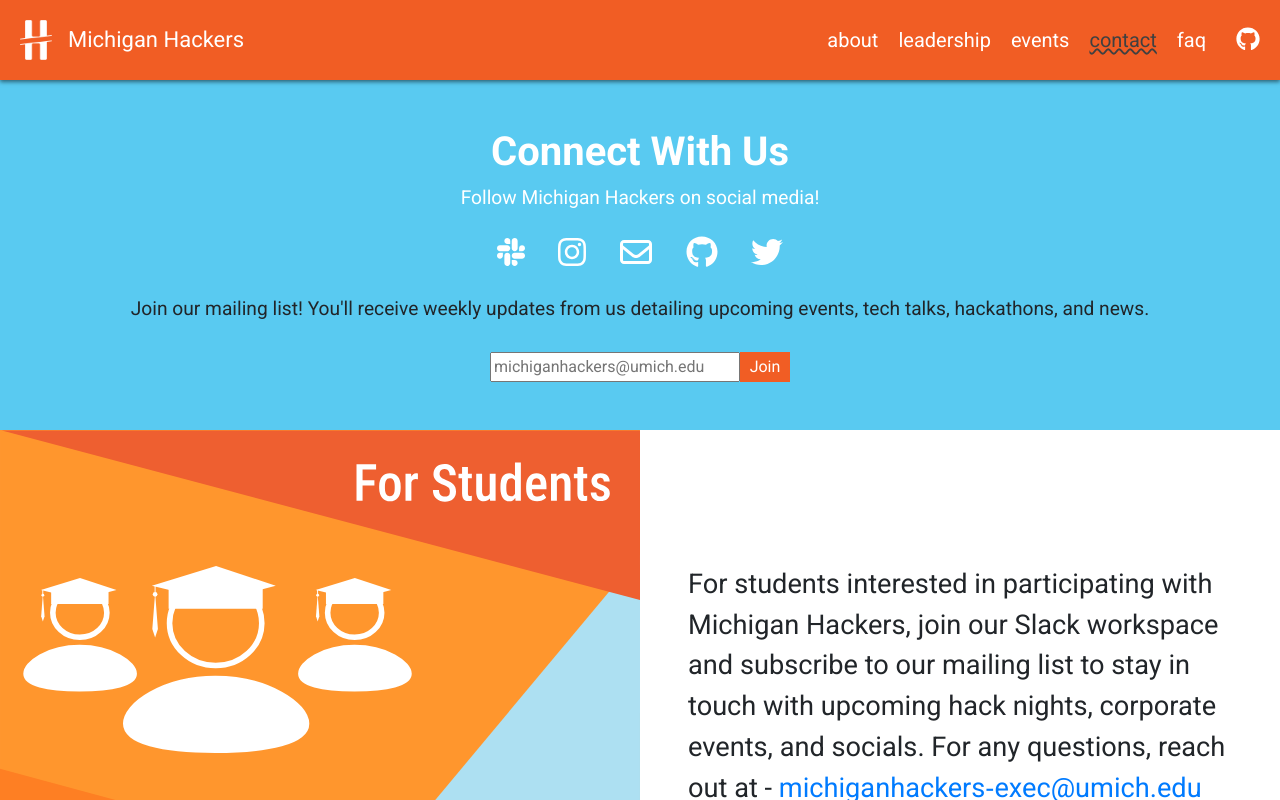
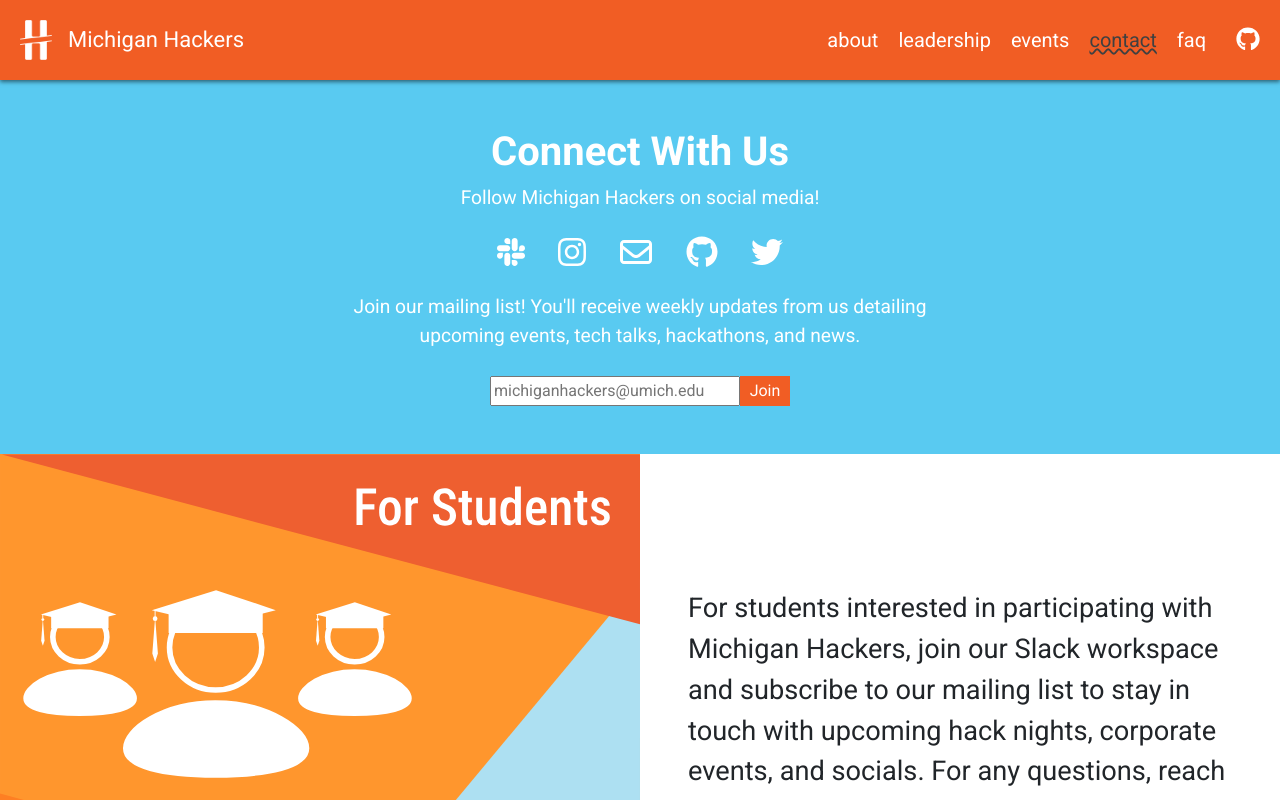
Before and after one commit to michiganhackers/mh-web-new, a React (Create React App) app: page /contact in a window 1280 px wide. Shown: the top 800 px of the page. Built offline with nearby package versions, Linux system fonts and the light colour scheme; no server answers.

Commit message:
refactor mailing list component

```diff
--- a/src/components/About/About.jsx
+++ b/src/components/About/About.jsx
@@ -30,6 +30,11 @@
                 Our primary form of member engagement is through our weekly hack nights where we split into our teams (such as Web, ML, iOS, etc) and work on domain-specific projects.
                 Membership is open to everyone.
             </StaticP>
+            <StaticP>
+                Join our mailing list! You&apos;ll receive weekly updates
+                from us detailing upcoming events, tech talks, hackathons,
+                and news.
+            </StaticP>
             <MailingList />
             <StaticH1>Our Events</StaticH1>
             <StaticP>
--- a/src/components/Contact/Contact.jsx
+++ b/src/components/Contact/Contact.jsx
@@ -41,7 +41,7 @@
 const ConnectWithUsBody = styled.p`
     color: white;
     text-align: center;
-    max-width: 30rem;
+    max-width: 50%;
     font-weight: 500;
     font-size: 1.2em;
 `;
@@ -107,6 +107,11 @@
                 Follow Michigan Hackers on social media!
             </ConnectWithUsBody>
             <ContactLinks />
+            <ConnectWithUsBody>
+                Join our mailing list! You&apos;ll receive weekly updates
+                from us detailing upcoming events, tech talks, hackathons,
+                and news.
+            </ConnectWithUsBody>
             <MailingList />
         </ConnectWithUsOuter>
         <Outer>
--- a/src/components/Contact/ContactLinks.jsx
+++ b/src/components/Contact/ContactLinks.jsx
@@ -9,6 +9,7 @@
     align-items: center;
     max-width: 100%;
     min-width: 20rem;
+    margin-bottom: 1rem;
     ${devices.small`
         justify-content: space-evenly;
     `}
--- a/src/components/MailingList/MailingList.jsx
+++ b/src/components/MailingList/MailingList.jsx
@@ -55,11 +55,6 @@
     render() {
         return (
             <EmailForm onSubmit={this.addEmailToList}>
-                <StaticP>
-                    Join our mailing list! You&apos;ll receive weekly updates
-                    from us detailing upcoming events, tech talks, hackathons,
-                    and news.
-                </StaticP>
                 {this.state.submitted ? (
                     <StaticP> Successfully Added! </StaticP>
                 ) : null}
```
